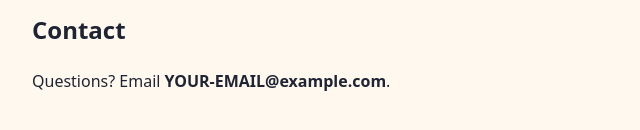
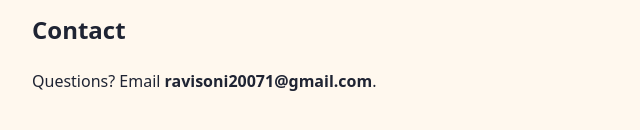
Before and after one commit to Avi25XD/geobharat, a website: page www/privacy.html in a window 1280 px wide. Shown: the part 996-1126 px from the top of the page, 258-898 px from the left. Drawn offline with Linux system fonts and the light colour scheme.

Commit message:
Update privacy.html

```diff
--- a/www/privacy.html
+++ b/www/privacy.html
@@ -19,5 +19,5 @@
 <h2>Changes</h2>
 <p>If this policy changes, the new version will be posted on this page.</p>
 <h2>Contact</h2>
-<p>Questions? Email <strong>YOUR-EMAIL@example.com</strong>.</p>
+<p>Questions? Email <strong>ravisoni20071@gmail.com</strong>.</p>
 </body></html>
```
